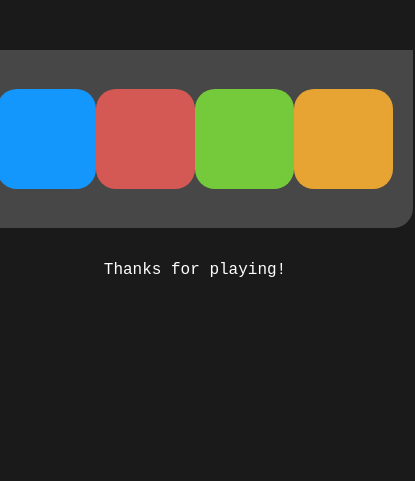
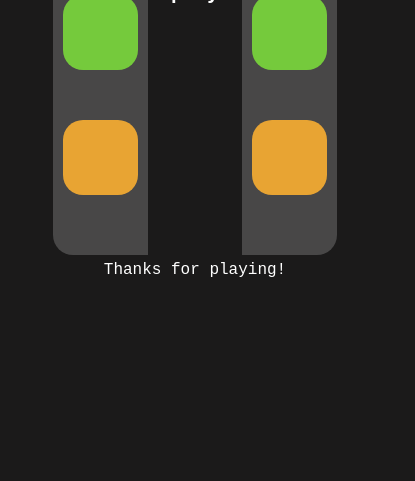
Before and after one commit to coreyloftus/simon-by-corey, a plain HTML site: page index.html in a window 390 px wide. Shown: the part 363-844 px from the top of the page, 415 px wide, since content can reach past the window. Drawn offline with Linux system fonts and the light colour scheme.

Commit message:
Update for mobile styling

```diff
--- a/app.js
+++ b/app.js
@@ -12,11 +12,6 @@ const banner1 = setInterval(function (){
 const banner2 = setInterval(function(){
     statusText.innerText=`Click to play`
     statusBar.classList.remove(bannerColors[bannerCounter])
-    if (bannerCounter === 3){
-        bannerCounter = 0
-        } else {
-    bannerCounter++
-        }
     }, 4000)
 banner1
 banner2
--- a/style.css
+++ b/style.css
@@ -114,3 +114,42 @@ nav {
         transform:scale(1,1);
     }
 }
+
+@media only screen and (max-width:390px)
+
+{
+    .game-board {
+        flex-direction: row;
+        justify-content: center;
+        font-size: 20px;
+        text-align: center;
+    }
+    .board-section {
+        flex-direction: column;
+        justify-content: space-evenly;
+
+    }
+    .tile {
+        height: 75px;
+        width:75px;
+    }
+    #player-side {
+    border-top-right-radius: 20px;
+    border-bottom-left-radius: 0px;
+    border-bottom-right-radius: 20px;
+    }
+    #computer-side {
+    border-top-left-radius: 20px;
+    border-top-right-radius: 0px;
+    border-bottom-left-radius: 20px;
+    }
+
+    .board-section {
+        width:20%;
+        height:100%;
+        padding:10px;
+}
+.status-bar {
+
+}
+}
```
Also changed, not shown: 1 other file.
